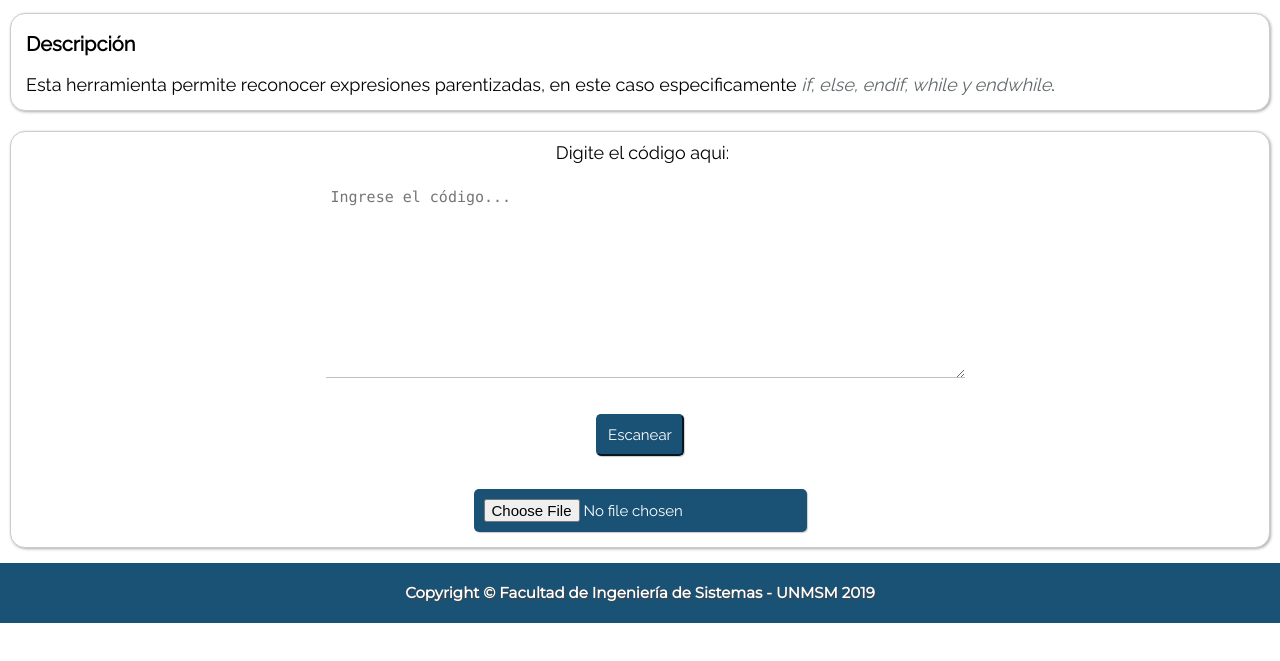
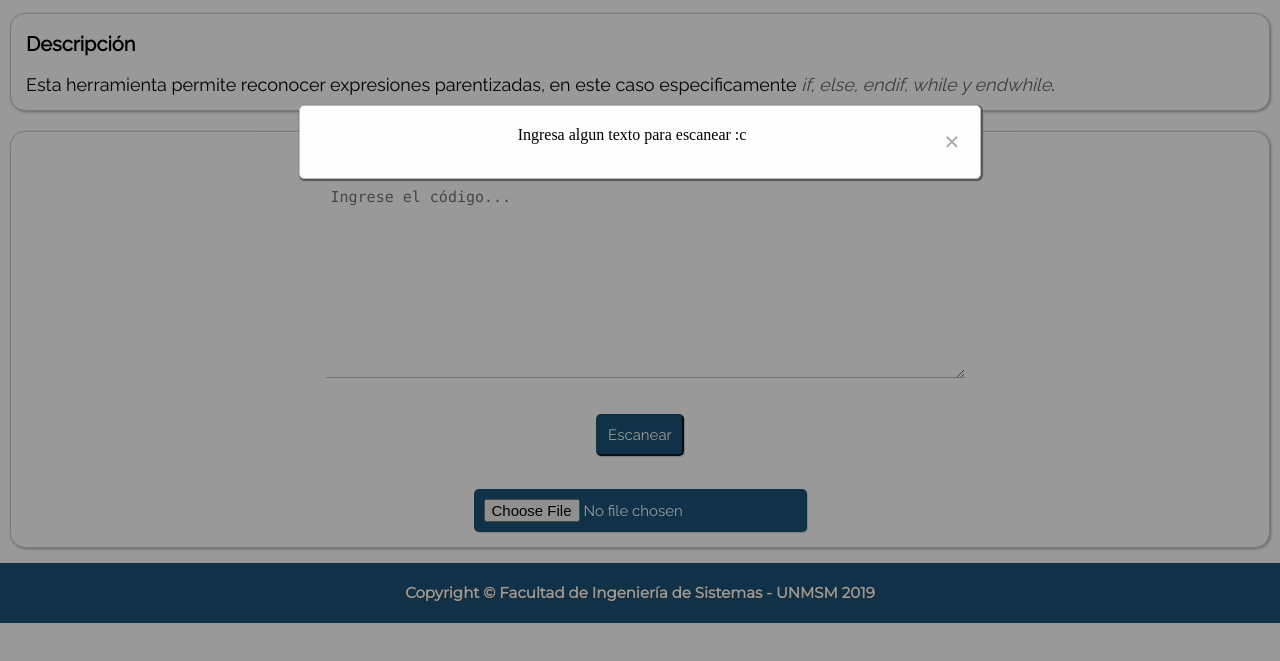
Before and after one commit to CarlosM0905/BiblioFisi, a plain HTML site: page index.html in a window 1280 px wide. Both pictures are taken after a click on the button "Escanear". Shown: the part 87-748 px from the top of the page. Drawn offline with Linux system fonts and the light colour scheme.

Commit message:
Modal added

```diff
--- a/automata.js
+++ b/automata.js
@@ -336,6 +336,7 @@ var AFDP = /** @class */ (function() {
 
     while (Q != QF && Q != QE) {
       var simbolo = Scanner.obtenerSimbolo(texto);
+
       if (simbolo == undefined) {
         break;
       }
@@ -393,9 +394,9 @@ var AFDP = /** @class */ (function() {
       }
     }
     if (Q === QF) {
-      console.log("Reconoce");
+      return true;
     } else {
-      console.log("Error");
+      return false;
     }
   };
   return AFDP;
@@ -424,13 +425,34 @@ function leerArchivo(e) {
 
 //Get text from TxtArea
 function getText() {
+  Scanner.indice = 0;
   textArea_txt = document.getElementById("textarea_code").value;
-  showResults(textArea_txt);
+  showResults(textArea_txt + "$");
 }
 
 function showResults(txt) {
+  // Hacer visible el modal
+  modal.style.display = "block";
+  if(txt != "$"){
+
+  // Se crea el automata
   let auto = new AFDP();
-  auto.completarPila(txt);
+  // Devuelve true o false
+  let resultado = auto.completarPila(txt);
+
+  var textoModal = document.getElementById('textoModal');
+
+  if(resultado){
+    textoModal.innerText = "El codigo fue reconocido";
+  }
+  else{
+    textoModal.innerHTML = "El codigo no fue reconocido";
+  }
+  }else{
+    var textoModal = document.getElementById('textoModal');
+    textoModal.innerText = "Ingresa algun texto para escanear :c";
+  }
+
 
 }
 
@@ -442,3 +464,24 @@ function mostrarContenido(contenido) {
 
 document.getElementById('file-input')
   .addEventListener('change', leerArchivo, false);
+
+
+
+// Obtener el elemento modal
+var modal = document.getElementById('miModal');
+
+//Obtener el boton que abre el modal
+var btn = document.getElementById("OpenModal");
+// Boton que cierra el modal
+var span = document.getElementsByClassName("close")[0];
+
+
+span.onclick = function() {
+  modal.style.display = "none";
+}
+
+window.onclick = function(event) {
+  if (event.target == modal) {
+    modal.style.display = "none";
+  }
+}
--- a/index.html
+++ b/index.html
@@ -39,9 +39,25 @@
         <div class="content">
           <form class="form_code">
             <label for="textarea_code" class="text">Digite el código aqui:</label>
-            <textarea name="textarea_code" id="textarea_code" cols="30" rows="10" placeholder="Ingrese el código..."></textarea>
+            <textarea name="textarea_code" id="textarea_code" cols="30" rows="10"
+              placeholder="Ingrese el código..."></textarea>
             <br></br>
-            <button type="button" onclick="getText()" class="btn_submit">Escanear</button>
+            <!---El boton que abrira el modal-->
+            <button type="button" onclick="getText()" class="btn_submit" id="OpenModal">Escanear</button>
+
+            <!-- El modal -->
+            <div id="miModal" class="modal">
+
+              <!-- Contenido modal -->
+              <div class="modal-content">
+                <span class="close">&times;</span>
+
+                <p id="textoModal">Ingresa algun texto para escanear :c</p>
+                <div style="clear: both"></div>
+              </div>
+
+            </div>
+            <!--Fin modal-->
             <br></br>
             <input type="file" class="btn_submit" id="file-input">
           </form>
--- a/styles/main.css
+++ b/styles/main.css
@@ -164,3 +164,46 @@ table{
     text-shadow: 1px 1px 1px #444;
     line-height: 60px;
 }
+
+
+/*Clases del modal*/
+
+
+.modal {
+    display: none;
+    position: fixed;
+    z-index: 1;
+    left: 0;
+    top: 0;
+    width: 100%;
+    height: 100%;
+    overflow: auto;
+    background-color: rgb(0,0,0);
+    background-color: rgba(0,0,0,0.4);
+  }
+
+  /* Contenido del modal*/
+  .modal-content {
+    background-color: #fefefe;
+    margin: 15% auto;
+    padding: 20px;
+    border: 1px solid #bbb;
+    border-radius: 5px;
+    width: 50%;
+    box-shadow: 1px 1px 1px 1px #555;
+  }
+
+  /* Boton cerrar */
+  .close {
+    color: #aaa;
+    float: right;
+    font-size: 28px;
+    font-weight: bold;
+  }
+
+  .close:hover,
+  .close:focus {
+    color: black;
+    text-decoration: none;
+    cursor: pointer;
+  }
```
